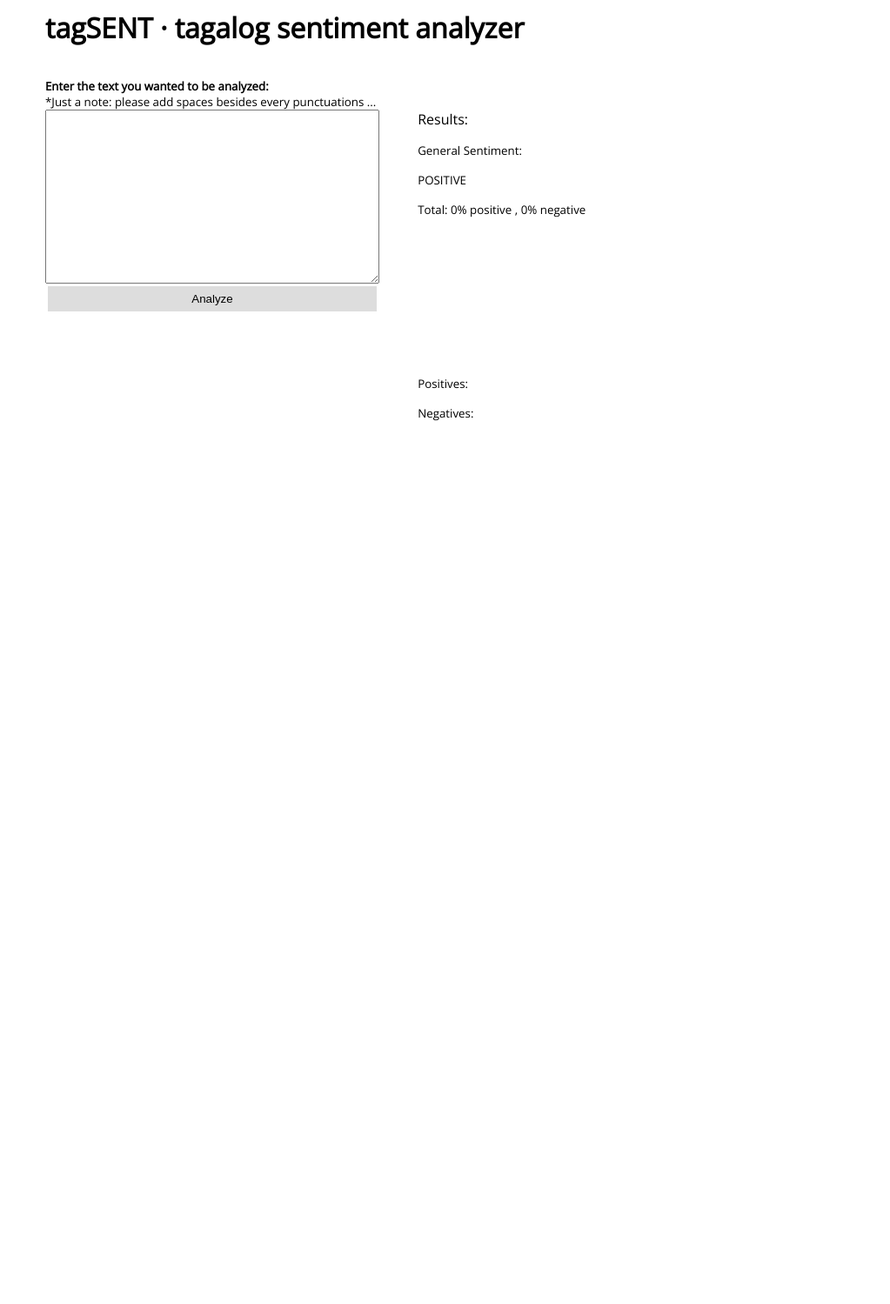
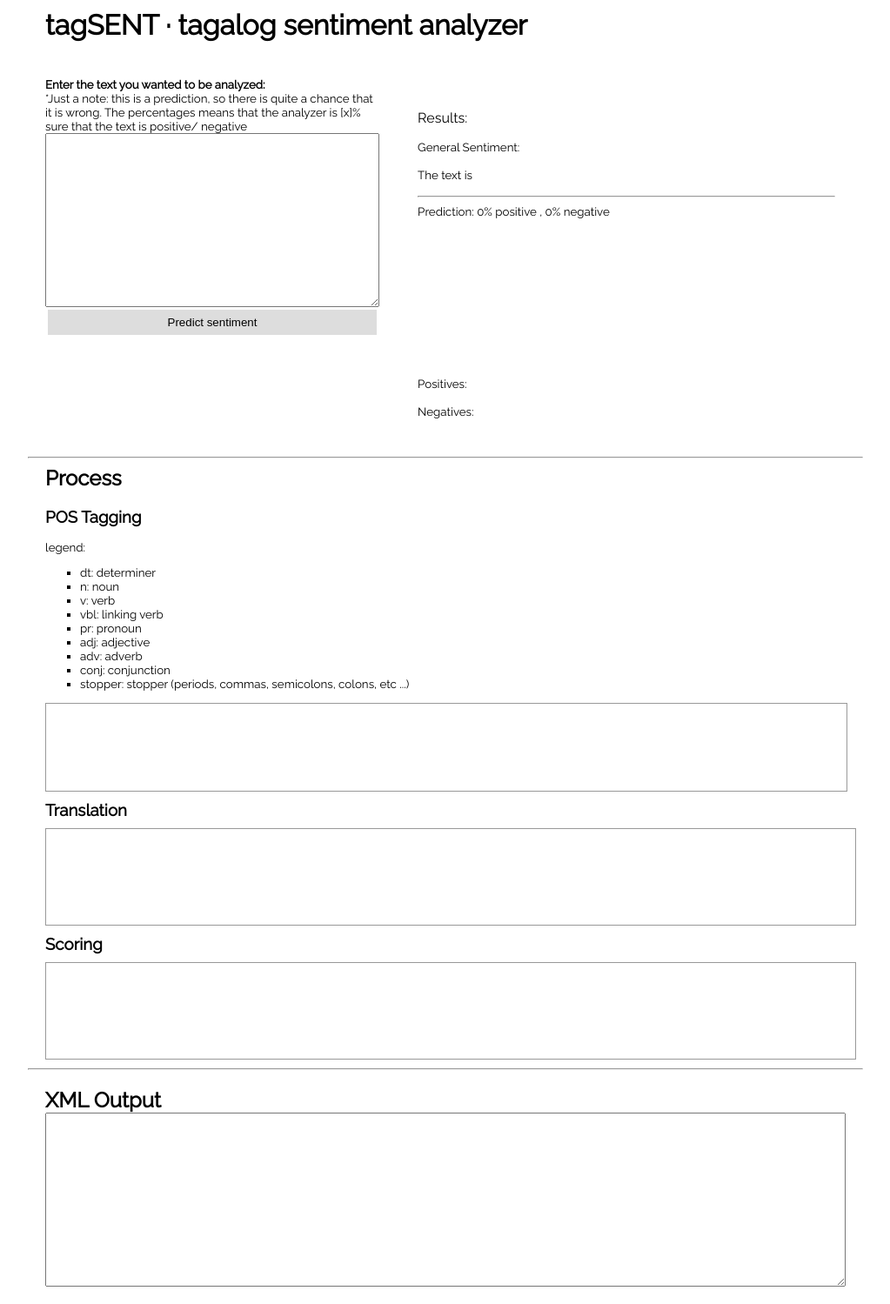
Before and after one commit to Yamboist/tagSENTpage, a PHP site: page / in a window 1280 px wide. Shown: the whole page at 87% size, without its empty margins (128-1151 px from the left). Before the commit the page ends 484 px from the top, so only its background shows below. Run offline with PHP 8.4, Linux system fonts and the light colour scheme.

Commit message:
finished layout

```diff
--- a/css/style.css
+++ b/css/style.css
@@ -1,6 +1,6 @@
 body{
 	margin: 0;
-	font-family: 'Open Sans', sans-serif;
+	font-family: 'Raleway', sans-serif;
 }
 h1,h2,h3,h4,h5{
 	padding: 0px;
@@ -16,6 +16,9 @@
 
 	padding:10px;
 	padding-left:20px;
+}
+#general{
+	font-weight: bold;
 }
 #prediction-forms{
 	width:40%;
@@ -63,3 +66,52 @@
 #negatives{
 	font-color:#C41E3A;
 }
+
+#process{
+	padding: 0 20px;
+}
+#pos-tagging,#translation,#sentiment_score{
+	width:100%;
+	border:solid 1px #999;
+	margin: 10 0px;
+	min-height: 100px;
+}
+.pos_entry{
+	display:inline-block;
+	margin:0px 5px;
+	margin-top:5px;
+	margin-bottom: 5px;
+}
+#translation,#sentiment_score{
+	padding:5px;
+
+}
+.trans_entry{
+	padding:3px 0px;
+}
+ul{
+	list-style-type: square;
+}
+.wordx{
+	display:inline-block;
+	padding:3 12px;
+	background-color:#AAA;
+	color:white;
+}
+
+.tagx{
+	display: inline-block;
+	padding:3px 8px;
+}
+
+.green{
+	color:#46BFBD;
+}
+
+.red{
+	color:#F7464A;
+}
+
+.score_entry{
+	padding:3px;
+}
--- a/index.php
+++ b/index.php
@@ -8,6 +8,7 @@
 
 	<head>
 		<link href='http://fonts.googleapis.com/css?family=Open+Sans' rel='stylesheet' type='text/css'>
+		<link href='http://fonts.googleapis.com/css?family=Raleway' rel='stylesheet' type='text/css'>
 		<link href="css/style.css" rel="stylesheet" type="text/css" />
 		<script src="Chart.min.js"></script>
 		<script src="jquery.js"></script>
@@ -20,22 +21,64 @@
 			</div>
 			<div id="prediction-forms">
 				<h5>Enter the text you wanted to be analyzed: </h5>
-				<small>*Just a note: please add spaces besides every punctuations ...</small>
+				<small>*Just a note: this is a prediction, so there is quite a chance that it is wrong. The percentages means that the analyzer is [x]% sure that the text is positive/ negative</small>
 				<br>
 				<textarea id="input"></textarea>
-				<button id="analyze">Analyze</button>
+				<button id="analyze">Predict sentiment</button>
 			</div>
 
 			<div id="results">
 				<p>Results:</p>
 
-				<p><small>General Sentiment: <p>POSITIVE</p> </small>
-				<small>Total: <span id="perc_pos">0%</span> positive , <span id="perc_neg">0%</span> negative</small></p>
+				<p><small>General Sentiment:
+					<br><br>
+					The text is
+					<span id="general"></span></small>
+					<br><hr>
+				<small>Prediction: <span id="perc_pos">0%</span> positive , <span id="perc_neg">0%</span> negative</small></p>
 				<canvas id="myChart" width="150" height="150"></canvas>
 				<p><small>Positives: <font color="#009E60" ><span id="positives"></span></font></small></p>
 				<p><small>Negatives: <font color="#C41E3A" ><span id="negatives"></span></font></small></p>
 			</div>
+			<hr>
+
+			<div id="process">
+				<h2>Process</h2>
+				<br>
+				<h3>POS Tagging</h3>
+				<small>
+					<br>
+					legend:
+						<ul>
+							<li>dt: determiner</li>
+							<li>n: noun</li>
+							<li>v: verb</li>
+							<li>vbl: linking verb</li>
+							<li>pr: pronoun</li>
+							<li>adj: adjective</li>
+							<li>adv: adverb</li>
+							<li>conj: conjunction</li>
+							<li>stopper: stopper (periods, commas, semicolons, colons, etc ...)</li>
+
+						</ul>
+				</small>
+				<div id="pos-tagging"></div>
+
+				<h3>Translation</h3>
+				<div id="translation"></div>
+				<h3>Scoring</h3>
+				<div id="sentiment_score"></div>
+			</div>
+			<hr>
+
+			<div style="margin:20px;">
+				<h2>XML Output</h2>
+			<textarea id="testresults" style="width:100%;height:200px;">
+
+			</textarea>
 		</div>
+		</div>
+
 	</body>
 
 <textarea style="display:none" id="resultdata"></textarea>
@@ -74,12 +117,14 @@
 				data:"q="+input,
 				method:"POST",
 				success:function(e){
+					$("#testresults").html(e);
 					var total = parseFloat(patt_neg.exec(e)[1]) + parseFloat(patt_pos.exec(e)[1]);
 					var perc_pos = Math.round((parseFloat(patt_pos.exec(e)[1])/total)*100);
-
+					var org_pos = (parseFloat(patt_pos.exec(e)[1]));
+					var org_neg = (parseFloat(patt_neg.exec(e)[1]));
 					var mat = e.match(patt_item);
 					var perc_neg =Math.round((parseFloat(patt_neg.exec(e)[1])/total)*100);
-
+					var neutral = false;
 					var data = [
 				    {
 				        value: perc_neg,
@@ -96,44 +141,134 @@
 
 					]
 
-					var ctx = document.getElementById("myChart").getContext("2d");
-					window.myPie = new Chart(ctx).Pie(data);
+					;
 
-					$("#perc_pos").html(perc_pos+"%");
+
+
+					if(perc_neg > perc_pos && Math.abs(org_pos-org_neg)>0.03){
+						$("#general").html("<font color='#F7464A'>negative</font>");
+					}
+					else if(perc_pos > perc_neg && Math.abs(org_pos-org_neg)>0.03){
+						$("#general").html("<font color='#46BFBD'>positive</font>");
+					}
+					else{
+						$("#general").html("neutral");
+						neutral = true;
+					}
+
+					if(!neutral){
+						var ctx = document.getElementById("myChart").getContext("2d");
+						window.myPie = new Chart(ctx).Pie(data);
+						$("#perc_pos").html(perc_pos+"%");
 					$("#perc_neg").html(perc_neg+"%");
+					}
+
 
 					var pos_builder = "";
 					var neg_builder = "";
 					var word_builder = "";
+					var pos_tags_result= "";
+					var trans_result = "";
+					var scoring = "";
+
 					for(var i=0;i<mat.length;i++){
 
 						var word_patt = new RegExp("<word>(.+)</word>");
 						var tag_patt = new RegExp("<tag>(.+)</tag>");
 						var pos_score = new RegExp("<positive_score>(.+)</positive_score>");
 						var neg_score = new RegExp("<negative_score>(.+)</negative_score>");
+						var trans_patt = new RegExp("<translations>(.+)</translations>");
+
 
 						var tag_word = tag_patt.exec(mat[i])[1];
 						var word = word_patt.exec(mat[i])[1];
 						var pos_s = parseFloat(pos_score.exec(mat[i])[1]);
 						var neg_s = parseFloat(neg_score.exec(mat[i])[1]);
+						var trans = trans_patt.exec(mat[i]);
 
-						if(tag_word!= "pr" || tag_word!= "conj" || tag_word!="stopper" || tag_word!="dt"){
+						var tag_color= "";
+						if(tag_word=="n"){
+							tag_color="#33C6CE";
+						}
+						else if(tag_word=="adj"){
+							tag_color="#FFC600";
+						}
+						else if(tag_word=="adv"){
+							tag_color="#FF9922";
+						}
+						else if(tag_word=="dt"){
+							tag_color="#C09336";
+						}
+						else if(tag_word=="conj"){
+							tag_color="#F57B8A";
+						}
+						else if(tag_word=="stopper"){
+							tag_color="#DCDCDC";
+						}
+						else if(tag_word=="v"){
+							tag_color ="#D60000";
+						}
+						else if(tag_word=="vbl"){
+							tag_color="#E02806";
+						}
+						else if(tag_word=="pr"){
+							tag_color="#EEFFD2";
+						}
+						else if(tag_word=="AMB"){
+							tag_color="#111;color:#F0BD12'";
+						}
+						else if(tag_word=="UNK"){
+							tag_color="#111;color:#FFF'";
+						}
+						pos_tags_result+= "<div class='pos_entry'><div class='wordx'>"+word+"</div><div class='tagx' style='background-color:"+tag_color+"'>"+tag_word+"</div></div>"
+
+						/*if(tag_word!= "pr" && tag_word!= "conj" && tag_word!="stopper" && tag_word!="dt" && tag_word!="prep" && tag_word!="vbl"){
 							word_builder += " " + word;
+						}*/
+						try{
+							trans_result+= "<div class='trans_entry'>"+word+" : "+trans[1]+"</div>";
+
 						}
+						catch(err){
+
+						}
+
 						if(pos_s != 0 || neg_s != 0){
+							word_builder +=" " +word;
+							scoring += "<div class='score_entry'>"+word_builder+" : (<span class='green'>"+pos_s+"</span> , <span class='red'>"+neg_s+"</span>)</div>"
+							if(pos_s > neg_s && (Math.abs(pos_s - neg_s)>0.03)){
+								pos_builder+="<br>"+word_builder;
 
-							if(pos_s > neg_s){
-								pos_builder+="<br>"+word_builder;
 							}
-							else if(pos_s < neg_s){
+							else if(pos_s < neg_s && (Math.abs(pos_s - neg_s)>0.03) ){
 								neg_builder+="<br>"+word_builder;
 							}
+							else{}
 							word_builder = "";
+
+						}
+						else{
+							word_builder += " "+word;
 						}
 
 					}
-					$("#positives").html(pos_builder);
-					$("#negatives").html(neg_builder);
+					i
+					$("#sentiment_score").html(scoring+ "<br><div class='score_entry'>Total : (<span class='green'>"+org_pos+"</span> , <span class='red'>"+org_neg+"</span>)</div>");
+					$("#translation").html(trans_result);
+					$("#pos-tagging").html(pos_tags_result);
+
+					if(!neutral){
+						$("#positives").html(pos_builder);
+						$("#negatives").html(neg_builder);
+					}
+					else{
+						$("#positives").html("");
+						$("#negatives").html("");
+						$("#mychart").html("");
+						$("#perc_pos").html("");
+						$("#perc_neg").html("");
+					}
+
 
 				}
 			});
```
